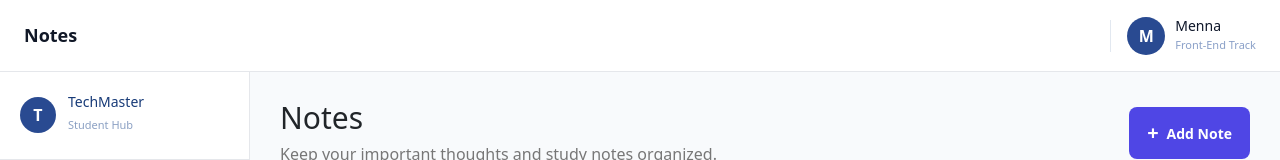
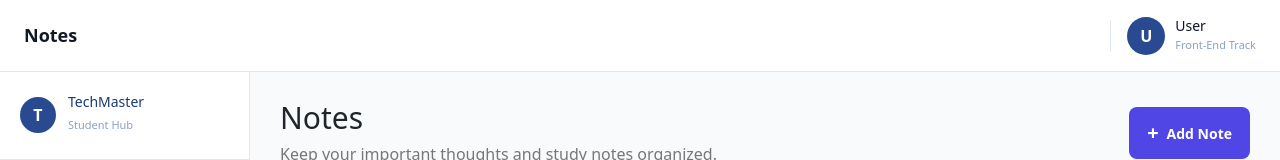
Before and after one commit to menna398/TechMaster-Academy, a React (Vite) app: page /notes in a window 1280 px wide. Shown: the top 160 px of the page. Built offline with nearby package versions, Linux system fonts and the light colour scheme.

Commit message:
Editing Navbar Profile

```diff
--- a/src/MainApplication/layouts/Navbar/Navbar.jsx
+++ b/src/MainApplication/layouts/Navbar/Navbar.jsx
@@ -1,4 +1,5 @@
 import { useLocation } from "react-router-dom";
+import { useEffect, useState } from "react";
 import "../Navbar/Navbar.css";
 
 export default function Navbar() {
@@ -14,6 +15,39 @@ export default function Navbar() {
 
   const currentTitle = pageTitles[location.pathname] || "Dashboard";
 
+  const [user, setUser] = useState({});
+
+  // Load user data from localStorage
+  const loadUser = () => {
+    try {
+      const storedUser = JSON.parse(
+        localStorage.getItem("app_user_profile") || "{}",
+      );
+
+      setUser(storedUser);
+    } catch (error) {
+      console.error("Error loading user:", error);
+      setUser({});
+    }
+  };
+
+  useEffect(() => {
+    // Load user when Navbar first mounts
+    loadUser();
+
+    // Listen for profile updates
+    window.addEventListener("userProfileUpdated", loadUser);
+
+    // Cleanup event listener
+    return () => {
+      window.removeEventListener("userProfileUpdated", loadUser);
+    };
+  }, []);
+
+  const fullName = user.fullName || "User";
+  const firstName = fullName.split(" ")[0];
+  const firstLetter = firstName.charAt(0).toUpperCase();
+
   return (
     <header className="navbar">
       <div className="navbar-left">
@@ -24,12 +58,10 @@ export default function Navbar() {
         <div className="navbar-divider"></div>
 
         <div className="user-info">
-          <div className="user-avatar">
-            M
-          </div>
+          <div className="user-avatar">{firstLetter}</div>
 
           <div>
-            <h4>Menna</h4>
+            <h4>{firstName}</h4>
             <span>Front-End Track</span>
           </div>
         </div>
```
